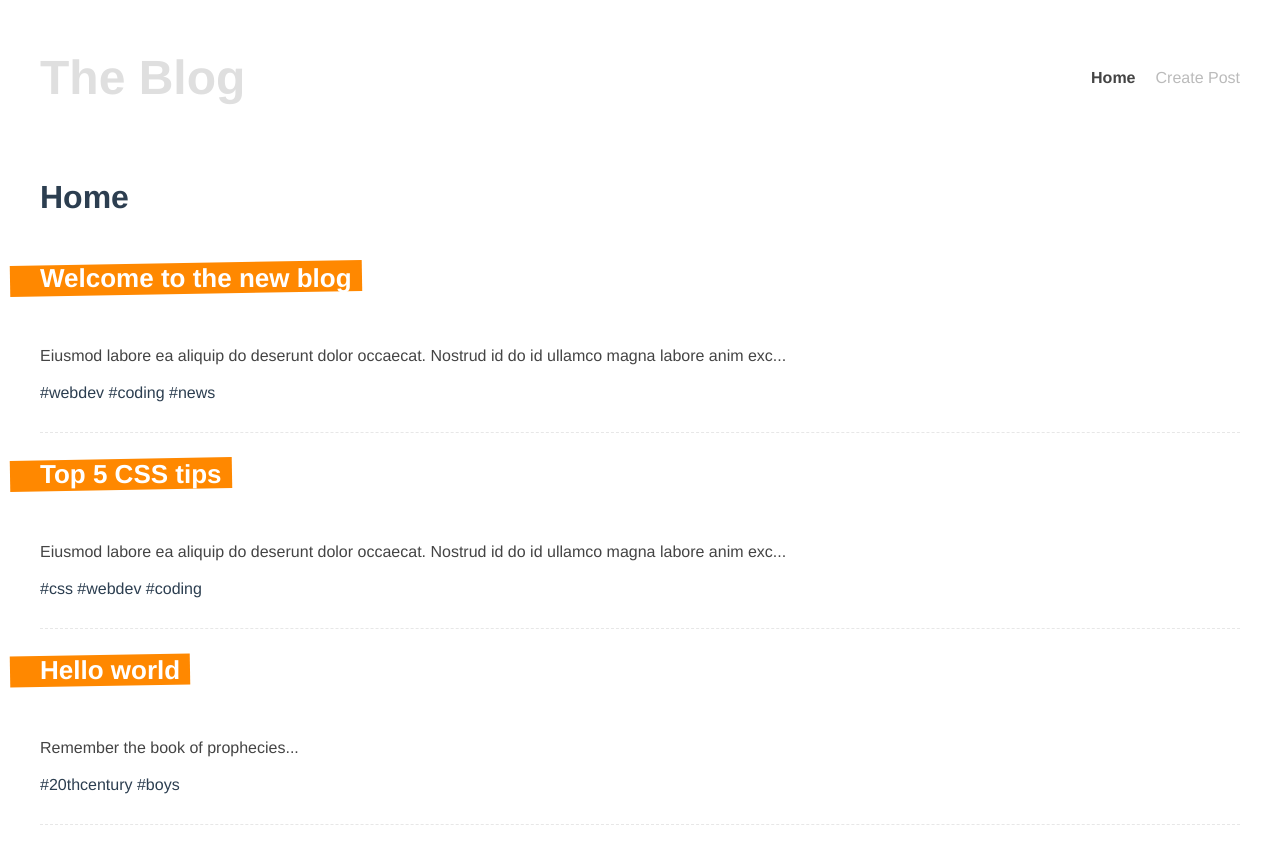
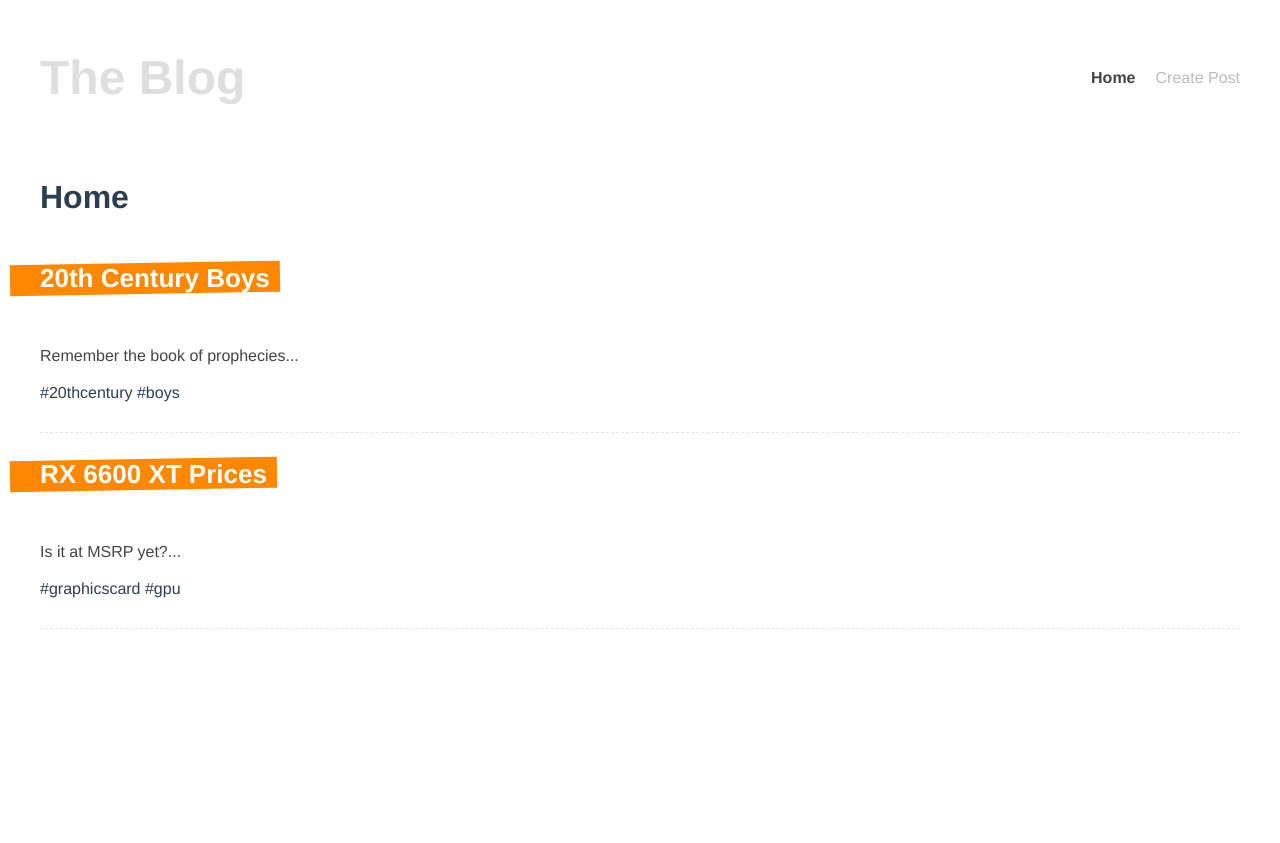
Before and after one commit to gnoul4869/my-blog, a Vue app: page / in a window 1280 px wide. After the commit the page ends 800 px from the top, so only its background shows below. Built offline with nearby package versions, Linux system fonts and the light colour scheme; data requests are answered from the project's data file.

Commit message:
Add return to home feature after creating new blog

```diff
--- a/data/db.json
+++ b/data/db.json
@@ -1,33 +1,16 @@
 {
     "posts": [
         {
-      "id": 1,
-      "title": "Welcome to the new blog",
-      "body": "Eiusmod labore ea aliquip do deserunt dolor occaecat. Nostrud id do id ullamco magna labore anim excepteur ea irure exercitation aute. Aliqua occaecat occaecat deserunt sunt qui. Reprehenderit sit Lorem id culpa excepteur sunt adipisicing ipsum nisi laboris veniam non adipisicing.",
-      "tags": [
-        "webdev",
-        "coding",
-        "news"
-      ]
+            "title": "20th Century Boys",
+            "body": "Remember the book of prophecies",
+            "tags": ["20thcentury", "boys"],
+            "id": 1
         },
         {
-      "id": 2,
-      "title": "Top 5 CSS tips",
-      "body": "Eiusmod labore ea aliquip do deserunt dolor occaecat. Nostrud id do id ullamco magna labore anim excepteur ea irure exercitation aute. Aliqua occaecat occaecat deserunt sunt qui. Reprehenderit sit Lorem id culpa excepteur sunt adipisicing ipsum nisi laboris veniam non adipisicing.",
-      "tags": [
-        "css",
-        "webdev",
-        "coding"
-      ]
-    },
-    {
-      "title": "Hello world",
-      "body": "Remember the book of prophecies",
-      "tags": [
-        "20thcentury",
-        "boys"
-      ],
-      "id": 3
+            "title": "RX 6600 XT Prices",
+            "body": "Is it at MSRP yet?",
+            "tags": ["graphicscard", "gpu"],
+            "id": 2
         }
     ]
 }
--- a/src/views/CreateView.vue
+++ b/src/views/CreateView.vue
@@ -15,6 +15,7 @@
 
 <script>
 import { ref } from 'vue';
+import { useRouter } from 'vue-router';
 
 export default {
     setup() {
@@ -22,6 +23,8 @@ export default {
         const body = ref('');
         const tag = ref('');
         const tags = ref([]);
+
+        const router = useRouter();
 
         const handleKeydown = () => {
             tag.value = tag.value.replace(/\s/g, ''); // Remove all whitespace
@@ -50,6 +53,8 @@ export default {
                 title.value = '';
                 body.value = '';
                 tags.value = [];
+
+                router.push({ name: 'Home' });
             } catch (error) {
                 console.error(error);
             }
```
Lines whose indentation alone changed are shown as unchanged.
